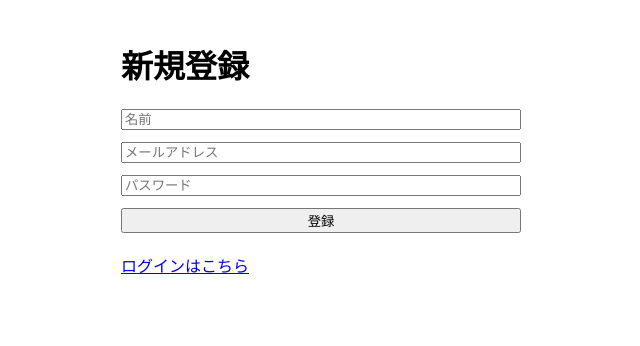
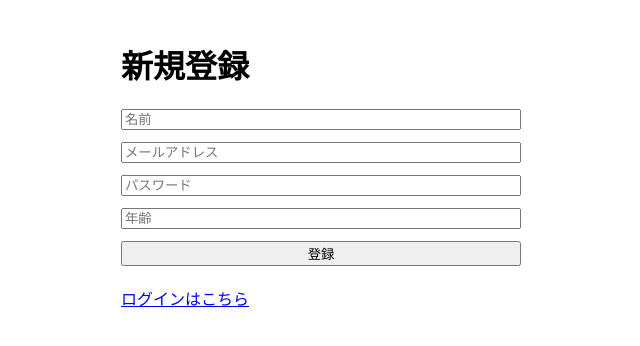
Before and after one commit to YunaNagai/hackathon-frontend, a React (Create React App) app: page /register in a window 1280 px wide. Shown: the top 346 px of the page, without its empty margins (319-959 px from the left). Built offline with nearby package versions, Linux system fonts and the light colour scheme; data requests are answered from the project's data file.

Commit message:
update frontend

```diff
--- a/db.json
+++ b/db.json
@@ -1,5 +1,13 @@
 {
-  "products": [],
+  "products": [
+    {
+      "id": 1765972386660,
+      "title": "",
+      "price": 0,
+      "description": "",
+      "sellerId": 1
+    }
+  ],
   "transactions": [],
   "messages": []
 }
--- a/src/pages/register.tsx
+++ b/src/pages/register.tsx
@@ -6,8 +6,34 @@ export default function Register() {
   const [name, setName] = useState("");
   const [email, setEmail] = useState("");
   const [password, setPassword] = useState("");
-  const handleLogin = () => {
+  const [age, setAge] = useState("");
+  const handleRegister = async () => {
+    try{
+      const res = await fetch(
+        "https://hackathon-backend-1002011225238.us-central1.run.app/user",
+        {
+          method: "POST",
+          headers: { "Content-Type": "application/json" },
+          body: JSON.stringify({
+            name,
+            email,
+            password,
+            age: Number(age),
+          }),
+        }
+      );
+      if (!res.ok){
+        alert("登録に失敗しました");
+        return;
+      }
+      const data = await res.json();
+      console.log("登録成功",data);
+
     navigate("/login");
+    }catch(err){
+      console.error(err);
+      alert("エラーが発生しました");
+    }
   };
   return (
     <div style={{ maxWidth: 400, margin: "0 auto", padding: 20 }}>
@@ -35,7 +61,14 @@ export default function Register() {
           onChange={(e) => setPassword(e.target.value)}
         />
 
-        <button onClick={handleLogin}>登録</button>
+        <input
+          type="number"
+          placeholder="年齢"
+          value={age}
+          onChange={(e) => setAge(e.target.value)}
+        />
+
+        <button onClick={handleRegister}>登録</button>
       </div>
 
       <p style={{ marginTop: 20 }}>
```
